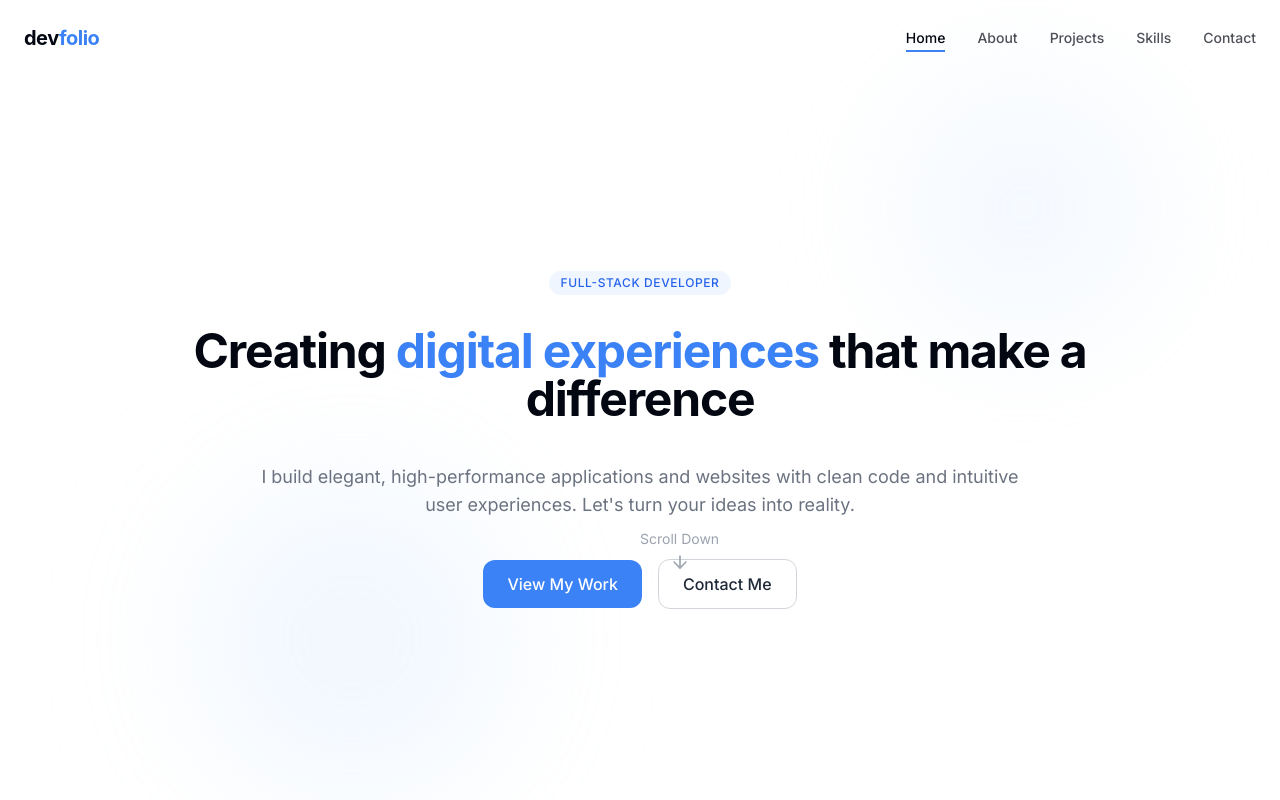
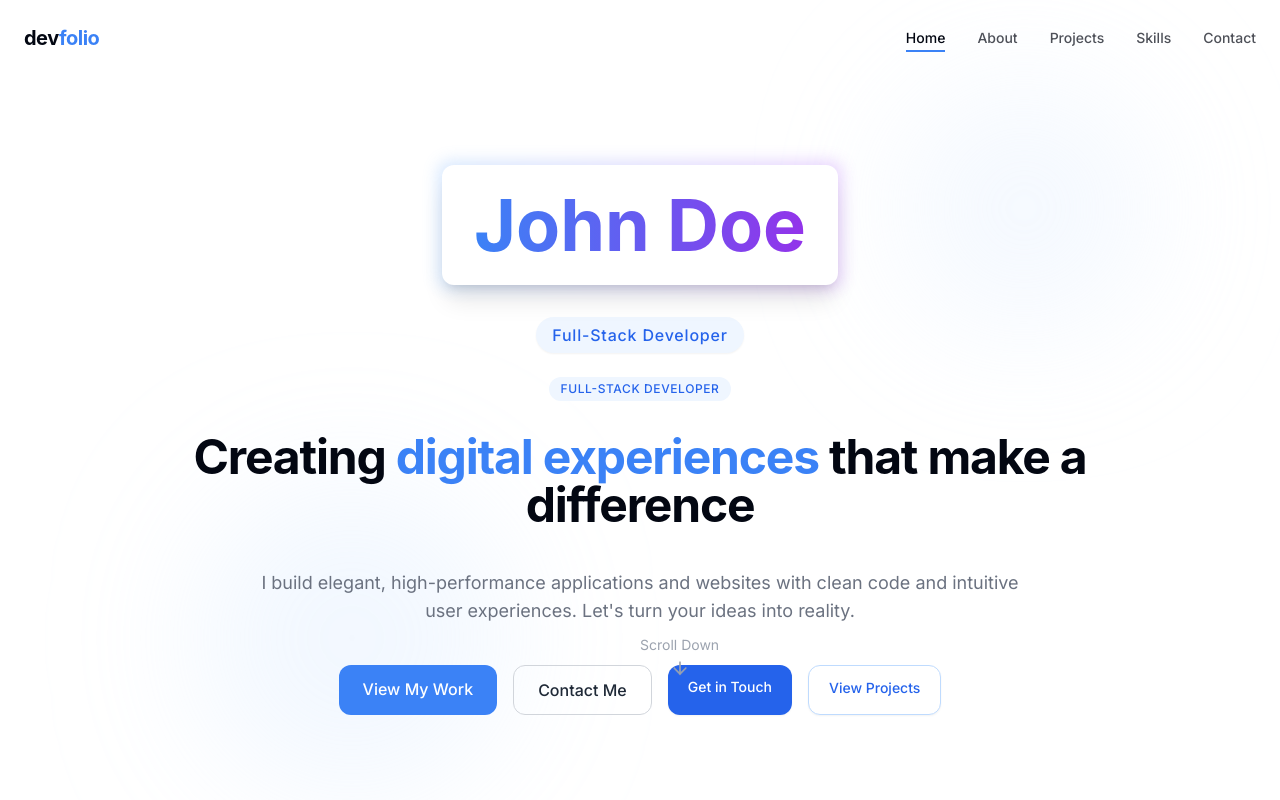
Before and after one commit to saatvik26/portfolio, a React (Vite) app: page / in a window 1280 px wide. Shown: the top 800 px of the page. Built offline with nearby package versions, Linux system fonts and the light colour scheme.

Commit message:
Merge NameSection with HeroSection
This commit merges the NameSection component into the HeroSection component.

```diff
--- a/src/components/HeroSection.tsx
+++ b/src/components/HeroSection.tsx
@@ -1,8 +1,12 @@
 
 import { ArrowDown } from 'lucide-react';
+import { motion } from 'framer-motion';
 import { cn } from '@/lib/utils';
 
 export const HeroSection = () => {
+  const name = "John Doe";
+  const title = "Full-Stack Developer";
+
   return (
     <section
       id="home"
@@ -15,6 +19,33 @@ export const HeroSection = () => {
 
       <div className="container mx-auto px-6 z-10">
         <div className="flex flex-col items-center text-center relative">
+          {/* Name Section integrated here */}
+          <motion.div
+            initial={{ opacity: 0, y: 20 }}
+            animate={{ opacity: 1, y: 0 }}
+            transition={{ duration: 0.7 }}
+            className="relative mb-8"
+          >
+            <div className="absolute -inset-1 bg-gradient-to-r from-blue-400 to-purple-500 rounded-lg blur opacity-25"></div>
+            <div className="relative px-8 py-6 bg-white rounded-lg shadow-xl">
+              <h2 className="text-5xl md:text-7xl font-display font-bold text-transparent bg-clip-text bg-gradient-to-r from-blue-500 to-purple-600">
+                {name}
+              </h2>
+            </div>
+          </motion.div>
+
+          <motion.p
+            initial={{ opacity: 0 }}
+            animate={{ opacity: 1 }}
+            transition={{ delay: 0.4, duration: 0.5 }}
+            className={cn(
+              "inline-block px-4 py-1.5 bg-blue-50 rounded-full text-blue-600",
+              "text-sm md:text-base font-medium tracking-wider mb-6 shadow-sm"
+            )}
+          >
+            {title}
+          </motion.p>
+
           <div className="inline-block px-3 py-1 bg-blue-50 rounded-full text-blue-600 text-xs font-medium tracking-wider mb-8 animate-fade-in opacity-0" style={{ animationDelay: '0.2s', animationFillMode: 'forwards' }}>
             FULL-STACK DEVELOPER
           </div>
@@ -27,7 +58,12 @@ export const HeroSection = () => {
             I build elegant, high-performance applications and websites with clean code and intuitive user experiences. Let's turn your ideas into reality.
           </p>
 
-          <div className="mt-10 flex flex-col sm:flex-row items-center gap-4 opacity-0 animate-fade-in" style={{ animationDelay: '0.8s', animationFillMode: 'forwards' }}>
+          <motion.div
+            initial={{ opacity: 0, scale: 0.9 }}
+            animate={{ opacity: 1, scale: 1 }}
+            transition={{ delay: 0.6, duration: 0.5 }}
+            className="mt-10 flex flex-wrap justify-center gap-4"
+          >
             <a
               href="#projects"
               className={cn(
@@ -46,7 +82,19 @@ export const HeroSection = () => {
             >
               Contact Me
             </a>
-          </div>
+            <a
+              href="#contact"
+              className="px-5 py-3 text-sm font-medium text-white bg-blue-600 rounded-lg hover:bg-blue-700 transition-colors shadow-sm"
+            >
+              Get in Touch
+            </a>
+            <a
+              href="#projects"
+              className="px-5 py-3 text-sm font-medium text-blue-600 bg-white border border-blue-200 rounded-lg hover:bg-blue-50 transition-colors shadow-sm"
+            >
+              View Projects
+            </a>
+          </motion.div>
 
           <a
             href="#about"
--- a/src/pages/Index.tsx
+++ b/src/pages/Index.tsx
@@ -1,7 +1,6 @@
 
 import { Navbar } from '@/components/Navbar';
 import { HeroSection } from '@/components/HeroSection';
-import { NameSection } from '@/components/NameSection';
 import { AboutSection } from '@/components/AboutSection';
 import { ExperienceSection } from '@/components/ExperienceSection';
 import { ProjectsSection } from '@/components/ProjectsSection';
@@ -14,7 +13,6 @@ const Index = () => {
     <div className="min-h-screen bg-white">
       <Navbar />
       <HeroSection />
-      <NameSection />
       <AboutSection />
       <ExperienceSection />
       <ProjectsSection />
```
